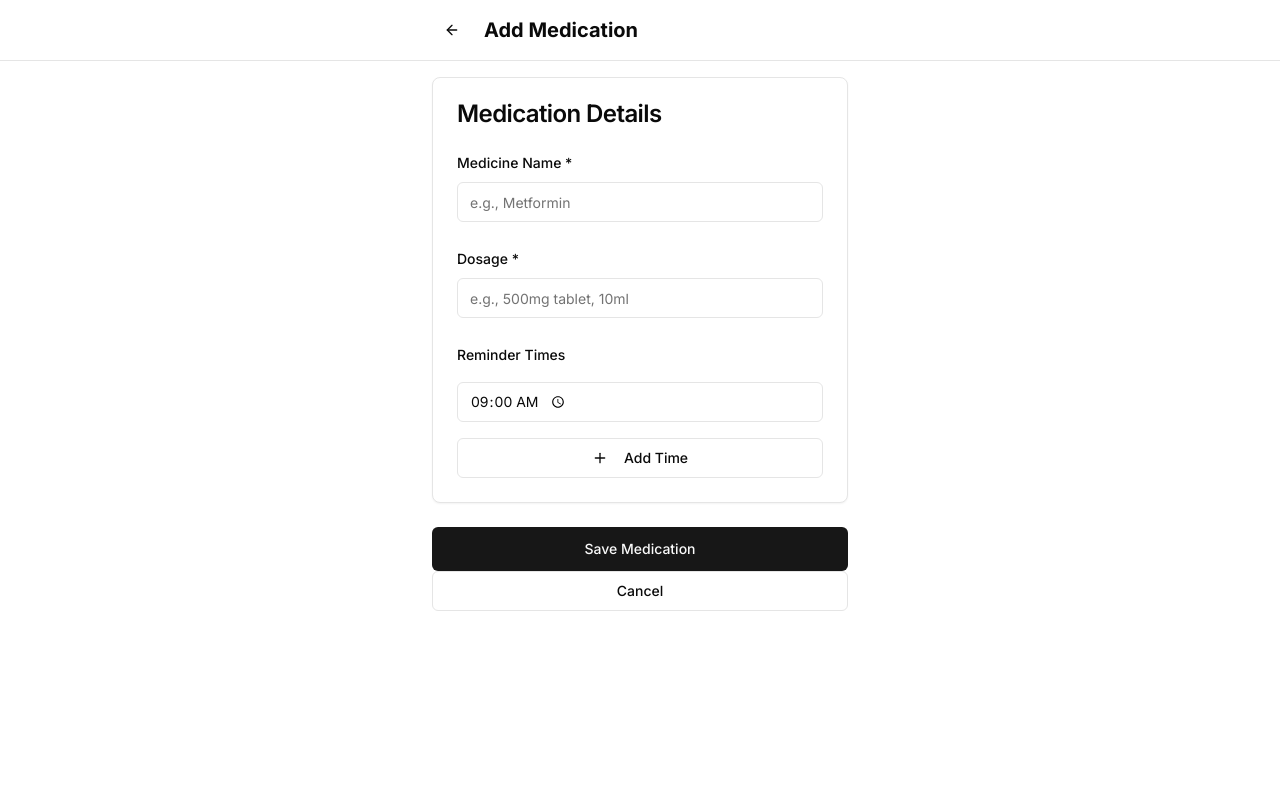
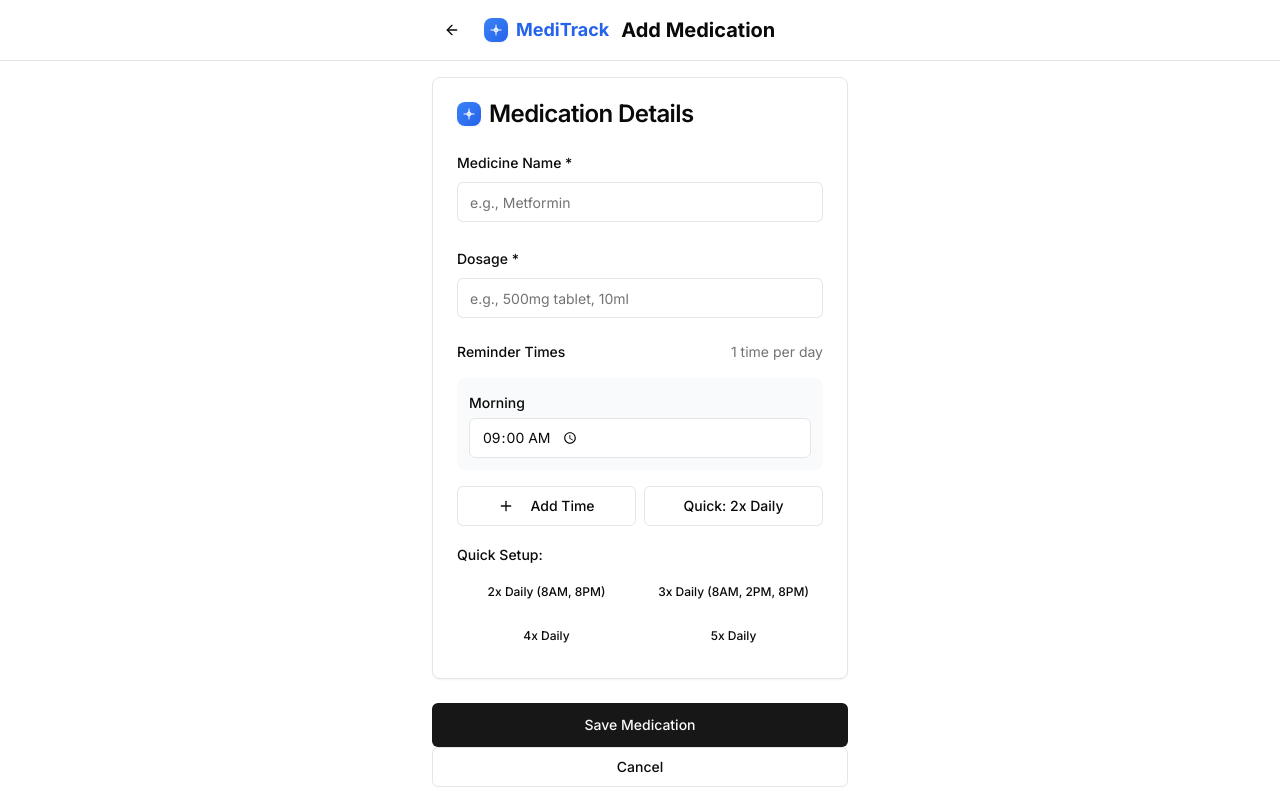
Before and after one commit to pemaghising/MediTrack, a Next.js app: page /medications/add in a window 1280 px wide. Built offline with nearby package versions, Linux system fonts and the light colour scheme.

Commit message:
feat: add professional logo to MediTrack app
Integrate custom logo with consistent branding across all screens.

#VERCEL_SKIP

Co-authored-by: null <38718476+pema133@users.noreply.github.com>

```diff
--- a/app/calendar/page.tsx
+++ b/app/calendar/page.tsx
@@ -6,6 +6,7 @@ import { Button } from "@/components/ui/button"
 import { Card, CardContent } from "@/components/ui/card"
 import { Badge } from "@/components/ui/badge"
 import Link from "next/link"
+import { Logo } from "@/components/logo"
 import { getAdherenceForMonth, type DoseLog, type Medication } from "@/lib/data"
 import { Dialog, DialogContent, DialogHeader, DialogTitle, DialogTrigger } from "@/components/ui/dialog"
 
@@ -92,6 +93,7 @@ export default function CalendarPage() {
                 <ArrowLeft className="h-4 w-4" />
               </Button>
             </Link>
+            <Logo size="sm" />
             <h1 className="text-xl font-bold">My Adherence Log</h1>
           </div>
         </div>
@@ -168,7 +170,8 @@ export default function CalendarPage() {
                   {day.dayData && day.dayData.totalScheduled > 0 && (
                     <DialogContent>
                       <DialogHeader>
-                        <DialogTitle>
+                        <DialogTitle className="flex items-center gap-2">
+                          <Logo size="sm" showText={false} />
                           {day.date.toLocaleDateString("en-US", {
                             weekday: "long",
                             month: "long",
--- a/app/medications/add/page.tsx
+++ b/app/medications/add/page.tsx
@@ -8,6 +8,7 @@ import { Input } from "@/components/ui/input"
 import { Label } from "@/components/ui/label"
 import Link from "next/link"
 import { useRouter } from "next/navigation"
+import { Logo } from "@/components/logo"
 import { addMedication } from "@/lib/data"
 
 export default function AddMedicationPage() {
@@ -30,6 +31,12 @@ export default function AddMedicationPage() {
     const updated = [...reminderTimes]
     updated[index] = time
     setReminderTimes(updated)
+  }
+
+  const addCommonSchedule = () => {
+    if (reminderTimes.length === 1) {
+      setReminderTimes(["08:00", "20:00"])
+    }
   }
 
   const handleSave = () => {
@@ -58,6 +65,7 @@ export default function AddMedicationPage() {
                 <ArrowLeft className="h-4 w-4" />
               </Button>
             </Link>
+            <Logo size="sm" />
             <h1 className="text-xl font-bold">Add Medication</h1>
           </div>
         </div>
@@ -66,7 +74,10 @@ export default function AddMedicationPage() {
       <div className="max-w-md mx-auto p-4">
         <Card>
           <CardHeader>
-            <CardTitle>Medication Details</CardTitle>
+            <CardTitle className="flex items-center gap-2">
+              <Logo size="sm" showText={false} />
+              Medication Details
+            </CardTitle>
           </CardHeader>
           <CardContent className="space-y-6">
             <div className="space-y-2">
@@ -90,31 +101,112 @@ export default function AddMedicationPage() {
             </div>
 
             <div className="space-y-4">
+              <div className="flex items-center justify-between">
                 <Label>Reminder Times</Label>
+                <span className="text-sm text-muted-foreground">
+                  {reminderTimes.length} time{reminderTimes.length !== 1 ? "s" : ""} per day
+                </span>
+              </div>
+
+              <div className="space-y-3">
                 {reminderTimes.map((time, index) => (
-                <div key={index} className="flex items-center gap-2">
+                  <div key={index} className="flex items-center gap-3 p-3 bg-gray-50 rounded-lg">
+                    <div className="flex-1">
+                      <Label htmlFor={`time-${index}`} className="text-sm font-medium">
+                        {index === 0
+                          ? "Morning"
+                          : index === 1
+                            ? "Afternoon"
+                            : index === 2
+                              ? "Evening"
+                              : index === 3
+                                ? "Night"
+                                : `Time ${index + 1}`}
+                      </Label>
                       <Input
+                        id={`time-${index}`}
                         type="time"
                         value={time}
                         onChange={(e) => updateReminderTime(index, e.target.value)}
-                    className="flex-1"
+                        className="mt-1"
                       />
+                    </div>
                     {reminderTimes.length > 1 && (
                       <Button
                         variant="ghost"
                         size="sm"
                         onClick={() => removeReminderTime(index)}
-                      className="text-red-600 hover:text-red-700"
+                        className="text-red-600 hover:text-red-700 hover:bg-red-50"
                       >
                         <X className="h-4 w-4" />
                       </Button>
                     )}
                   </div>
                 ))}
-              <Button variant="outline" onClick={addReminderTime} className="w-full">
+              </div>
+
+              <div className="grid grid-cols-2 gap-2">
+                <Button
+                  variant="outline"
+                  onClick={addReminderTime}
+                  className="w-full"
+                  disabled={reminderTimes.length >= 6}
+                >
                   <Plus className="h-4 w-4 mr-2" />
                   Add Time
                 </Button>
+
+                {reminderTimes.length < 4 && (
+                  <Button variant="outline" onClick={addCommonSchedule} className="w-full text-sm">
+                    Quick: 2x Daily
+                  </Button>
+                )}
+              </div>
+
+              {reminderTimes.length >= 6 && (
+                <p className="text-sm text-muted-foreground text-center">Maximum 6 reminder times per day</p>
+              )}
+
+              {/* Common schedule suggestions */}
+              {reminderTimes.length === 1 && (
+                <div className="space-y-2">
+                  <Label className="text-sm font-medium">Quick Setup:</Label>
+                  <div className="grid grid-cols-2 gap-2">
+                    <Button
+                      variant="ghost"
+                      size="sm"
+                      onClick={() => setReminderTimes(["08:00", "20:00"])}
+                      className="text-xs"
+                    >
+                      2x Daily (8AM, 8PM)
+                    </Button>
+                    <Button
+                      variant="ghost"
+                      size="sm"
+                      onClick={() => setReminderTimes(["08:00", "14:00", "20:00"])}
+                      className="text-xs"
+                    >
+                      3x Daily (8AM, 2PM, 8PM)
+                    </Button>
+                    <Button
+                      variant="ghost"
+                      size="sm"
+                      onClick={() => setReminderTimes(["08:00", "12:00", "16:00", "20:00"])}
+                      className="text-xs"
+                    >
+                      4x Daily
+                    </Button>
+                    <Button
+                      variant="ghost"
+                      size="sm"
+                      onClick={() => setReminderTimes(["07:00", "11:00", "15:00", "19:00", "23:00"])}
+                      className="text-xs"
+                    >
+                      5x Daily
+                    </Button>
+                  </div>
+                </div>
+              )}
             </div>
           </CardContent>
         </Card>
--- a/app/medications/edit/[id]/page.tsx
+++ b/app/medications/edit/[id]/page.tsx
@@ -52,6 +52,12 @@ export default function EditMedicationPage({ params }: { params: { id: string }
     const updated = [...reminderTimes]
     updated[index] = time
     setReminderTimes(updated)
+  }
+
+  const addCommonSchedule = () => {
+    if (reminderTimes.length === 1) {
+      setReminderTimes(["08:00", "20:00"])
+    }
   }
 
   const handleSave = () => {
@@ -144,31 +150,112 @@ export default function EditMedicationPage({ params }: { params: { id: string }
             </div>
 
             <div className="space-y-4">
+              <div className="flex items-center justify-between">
                 <Label>Reminder Times</Label>
+                <span className="text-sm text-muted-foreground">
+                  {reminderTimes.length} time{reminderTimes.length !== 1 ? "s" : ""} per day
+                </span>
+              </div>
+
+              <div className="space-y-3">
                 {reminderTimes.map((time, index) => (
-                <div key={index} className="flex items-center gap-2">
+                  <div key={index} className="flex items-center gap-3 p-3 bg-gray-50 rounded-lg">
+                    <div className="flex-1">
+                      <Label htmlFor={`time-${index}`} className="text-sm font-medium">
+                        {index === 0
+                          ? "Morning"
+                          : index === 1
+                            ? "Afternoon"
+                            : index === 2
+                              ? "Evening"
+                              : index === 3
+                                ? "Night"
+                                : `Time ${index + 1}`}
+                      </Label>
                       <Input
+                        id={`time-${index}`}
                         type="time"
                         value={time}
                         onChange={(e) => updateReminderTime(index, e.target.value)}
-                    className="flex-1"
+                        className="mt-1"
                       />
+                    </div>
                     {reminderTimes.length > 1 && (
                       <Button
                         variant="ghost"
                         size="sm"
                         onClick={() => removeReminderTime(index)}
-                      className="text-red-600 hover:text-red-700"
+                        className="text-red-600 hover:text-red-700 hover:bg-red-50"
                       >
                         <X className="h-4 w-4" />
                       </Button>
                     )}
                   </div>
                 ))}
-              <Button variant="outline" onClick={addReminderTime} className="w-full">
+              </div>
+
+              <div className="grid grid-cols-2 gap-2">
+                <Button
+                  variant="outline"
+                  onClick={addReminderTime}
+                  className="w-full"
+                  disabled={reminderTimes.length >= 6}
+                >
                   <Plus className="h-4 w-4 mr-2" />
                   Add Time
                 </Button>
+
+                {reminderTimes.length < 4 && (
+                  <Button variant="outline" onClick={addCommonSchedule} className="w-full text-sm">
+                    Quick: 2x Daily
+                  </Button>
+                )}
+              </div>
+
+              {reminderTimes.length >= 6 && (
+                <p className="text-sm text-muted-foreground text-center">Maximum 6 reminder times per day</p>
+              )}
+
+              {/* Common schedule suggestions */}
+              {reminderTimes.length === 1 && (
+                <div className="space-y-2">
+                  <Label className="text-sm font-medium">Quick Setup:</Label>
+                  <div className="grid grid-cols-2 gap-2">
+                    <Button
+                      variant="ghost"
+                      size="sm"
+                      onClick={() => setReminderTimes(["08:00", "20:00"])}
+                      className="text-xs"
+                    >
+                      2x Daily (8AM, 8PM)
+                    </Button>
+                    <Button
+                      variant="ghost"
+                      size="sm"
+                      onClick={() => setReminderTimes(["08:00", "14:00", "20:00"])}
+                      className="text-xs"
+                    >
+                      3x Daily (8AM, 2PM, 8PM)
+                    </Button>
+                    <Button
+                      variant="ghost"
+                      size="sm"
+                      onClick={() => setReminderTimes(["08:00", "12:00", "16:00", "20:00"])}
+                      className="text-xs"
+                    >
+                      4x Daily
+                    </Button>
+                    <Button
+                      variant="ghost"
+                      size="sm"
+                      onClick={() => setReminderTimes(["07:00", "11:00", "15:00", "19:00", "23:00"])}
+                      className="text-xs"
+                    >
+                      5x Daily
+                    </Button>
+                  </div>
+                </div>
+              )}
             </div>
           </CardContent>
         </Card>
--- a/app/medications/page.tsx
+++ b/app/medications/page.tsx
@@ -6,6 +6,7 @@ import { Button } from "@/components/ui/button"
 import { Card, CardContent } from "@/components/ui/card"
 import { Badge } from "@/components/ui/badge"
 import Link from "next/link"
+import { Logo } from "@/components/logo"
 import { type Medication, getAllMedications, deleteMedication } from "@/lib/data"
 import {
   AlertDialog,
@@ -58,6 +59,7 @@ export default function MedicationsPage() {
                 <ArrowLeft className="h-4 w-4" />
               </Button>
             </Link>
+            <Logo size="sm" />
             <h1 className="text-xl font-bold">My Medications</h1>
           </div>
         </div>
@@ -68,6 +70,7 @@ export default function MedicationsPage() {
           {medications.length === 0 ? (
             <Card>
               <CardContent className="p-6 text-center">
+                <Logo size="lg" showText={false} className="mx-auto mb-4 opacity-50" />
                 <p className="text-muted-foreground mb-4">No medications added yet</p>
                 <Link href="/medications/add">
                   <Button>
--- a/app/page.tsx
+++ b/app/page.tsx
@@ -7,6 +7,7 @@ import { Card, CardContent } from "@/components/ui/card"
 import { Checkbox } from "@/components/ui/checkbox"
 import { Badge } from "@/components/ui/badge"
 import Link from "next/link"
+import { Logo } from "@/components/logo"
 import { type Medication, type DoseLog, getTodaysMedications, markDoseAsTaken } from "@/lib/data"
 
 export default function HomePage() {
@@ -41,7 +42,7 @@ export default function HomePage() {
       <nav className="border-b bg-white sticky top-0 z-10">
         <div className="max-w-md mx-auto px-4 py-3">
           <div className="flex items-center justify-between">
-            <h1 className="text-xl font-bold text-blue-600">MediTrack</h1>
+            <Logo size="md" />
             <div className="flex gap-2">
               <Link href="/">
                 <Button variant="ghost" size="sm">
@@ -80,7 +81,8 @@ export default function HomePage() {
           {todaysMeds.length === 0 ? (
             <Card>
               <CardContent className="p-6 text-center">
-                <p className="text-muted-foreground">No medications scheduled for today</p>
+                <Logo size="lg" showText={false} className="mx-auto mb-4 opacity-50" />
+                <p className="text-muted-foreground mb-4">No medications scheduled for today</p>
                 <Link href="/medications/add">
                   <Button className="mt-4">
                     <Plus className="h-4 w-4 mr-2" />
--- /dev/null
+++ b/components/logo.tsx
@@ -0,0 +1,46 @@
+interface LogoProps {
+  size?: "sm" | "md" | "lg"
+  showText?: boolean
+  className?: string
+}
+
+export function Logo({ size = "md", showText = true, className = "" }: LogoProps) {
+  const sizeClasses = {
+    sm: "w-6 h-6",
+    md: "w-8 h-8",
+    lg: "w-12 h-12",
+  }
+
+  const textSizeClasses = {
+    sm: "text-lg",
+    md: "text-xl",
+    lg: "text-2xl",
+  }
+
+  return (
+    <div className={`flex items-center gap-2 ${className}`}>
+      {/* Logo Icon */}
+      <div
+        className={`${sizeClasses[size]} bg-gradient-to-br from-blue-500 to-blue-600 rounded-lg flex items-center justify-center shadow-sm`}
+      >
+        <svg
+          viewBox="0 0 24 24"
+          fill="none"
+          stroke="white"
+          strokeWidth="2"
+          strokeLinecap="round"
+          strokeLinejoin="round"
+          className="w-1/2 h-1/2"
+        >
+          {/* Medical cross */}
+          <path d="M12 2v20M2 12h20" />
+          {/* Pill shape overlay */}
+          <rect x="8" y="8" width="8" height="8" rx="4" fill="white" fillOpacity="0.2" />
+        </svg>
+      </div>
+
+      {/* App Name */}
+      {showText && <span className={`font-bold text-blue-600 ${textSizeClasses[size]}`}>MediTrack</span>}
+    </div>
+  )
+}
```
Lines whose indentation alone changed are shown as unchanged.
